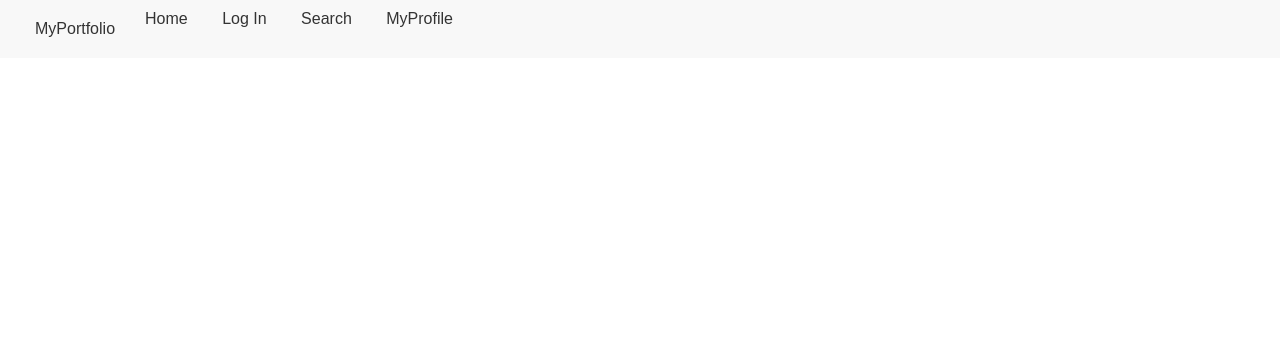
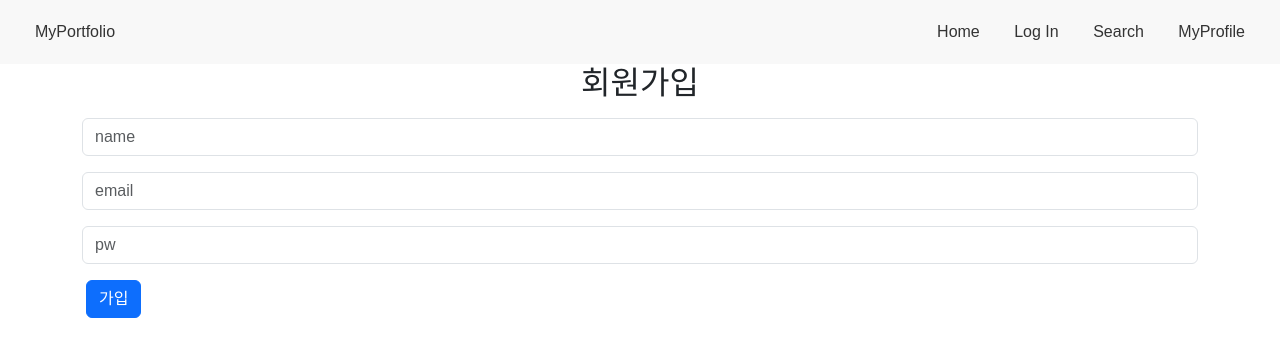
Before and after one commit to garoo98/kw-OSS-proj-4, a plain HTML site: page register.html in a window 1280 px wide. Drawn offline with nearby package versions, Linux system fonts and the light colour scheme; no server answers.

Commit message:
Add files via upload
register 페이지 HTML 구현

```diff
--- a/register.html
+++ b/register.html
@@ -3,18 +3,34 @@
     <head>
         <meta charset="UTF-8" />
         <meta name="viewport" content="width=device-width, initial-scale=1.0" />
+        <link
+        href="https://cdn.jsdelivr.net/npm/bootstrap@5.3.2/dist/css/bootstrap.min.css"
+        rel="stylesheet"
+        crossorigin="anonymous"
+            />
         <title>reigster - MyPortfolio</title>
     </head>
     <body>
         <div id="navbar"></div>
         <script src="navi.js"></script>
-        <!--  여기에 html 구현
-
-
-
-
-
--->
+        <!--회원 등록-->
+        <div class="text-center">
+        <h2>회원가입</h2>
+        </div>
+        <div class="container mt-3">
+            <div class="mb-3">
+                <input type="text" class="form-control" placeholder="name" id="name-new">
+            </div>
+            <div class="mb-3">
+                <input type="email" class="form-control" placeholder="email" id="email-new">
+            </div>
+            <div class="mb-3">
+                <input type="password" class="form-control" placeholder="pw" id="pw-new">
+            </div>
+            <div>
+                <button type="submit" class="btn btn-primary ms-1 text-nowrap" id="register-btn">가입</button>
+            </div>
+        </div>
     </body>
 
     <!-- firebase  -->
@@ -47,7 +63,6 @@
         const analytics = getAnalytics(app);
 
         const auth = getAuth();
-
         //로그인 상태 확인
         onAuthStateChanged(auth, (user) => {
             // 사용자가 로그인한 상태
```
Also changed, not shown: 1 other file.
